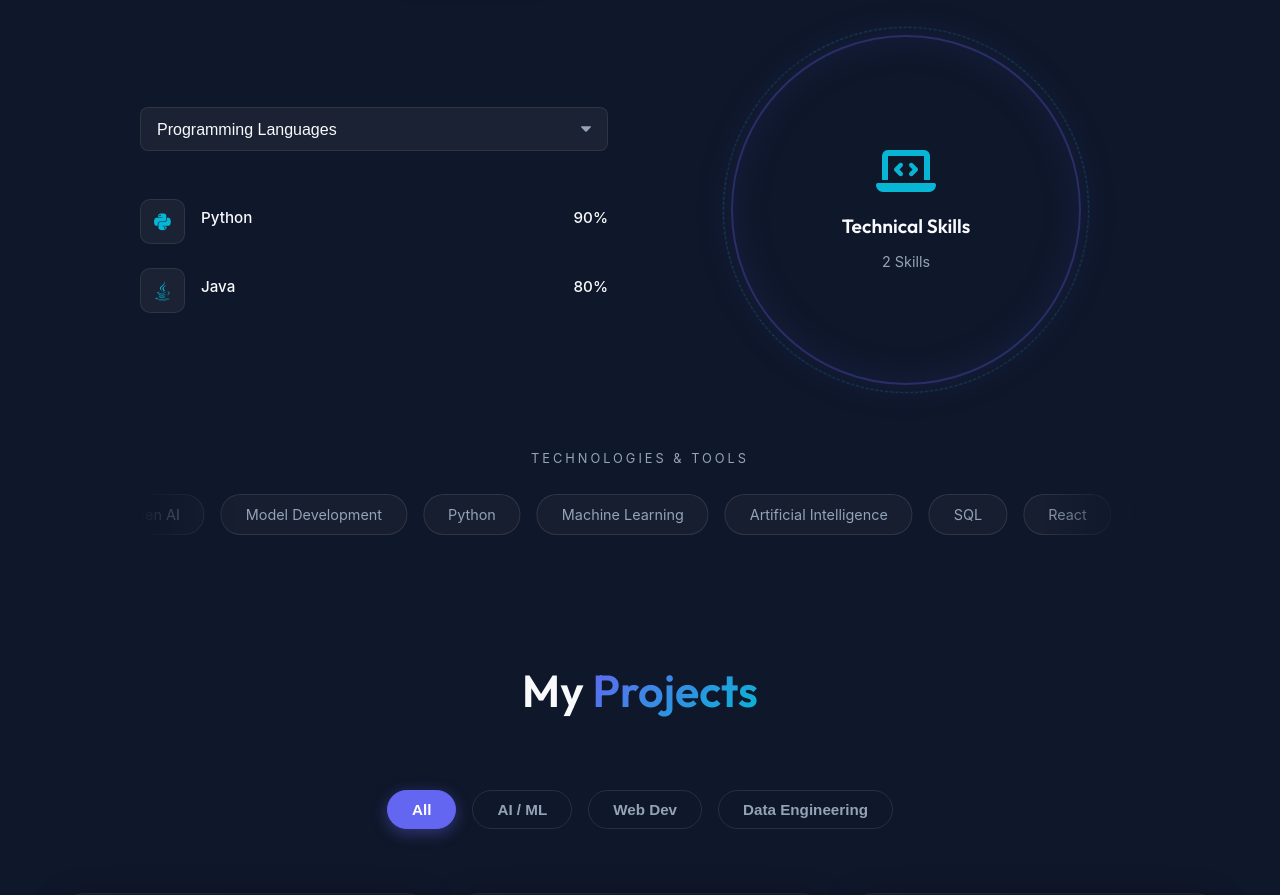
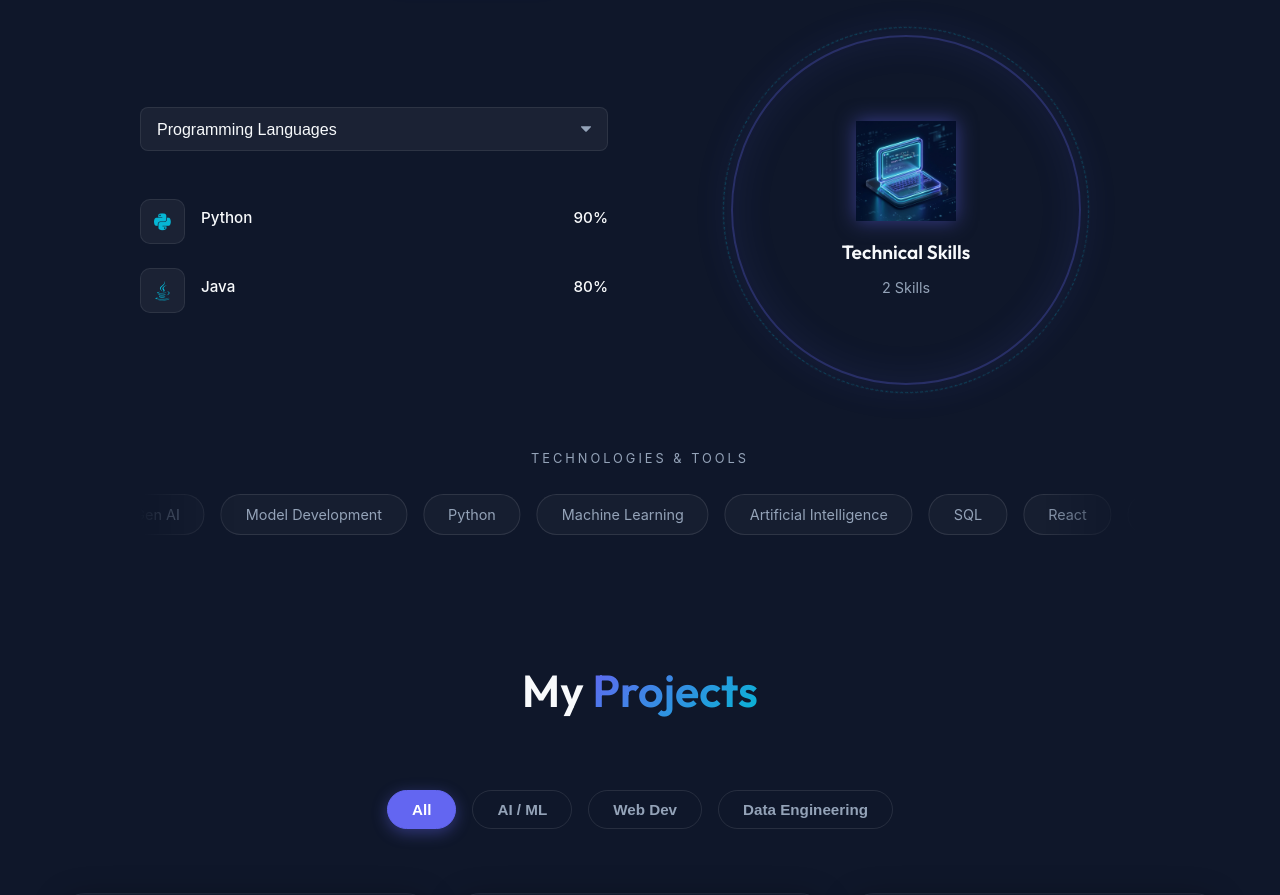
Before and after one commit to jaiharijayapaul/Jaihari-Jayapaul-portfolio, a React (Vite) app: page / in a window 1280 px wide. Shown: the part 1900-2795 px from the top of the page. Built offline with nearby package versions, Linux system fonts and the light colour scheme.

Commit message:
Add files via upload

```diff
--- a/src/components/Skills.jsx
+++ b/src/components/Skills.jsx
@@ -15,6 +15,7 @@ const Skills = () => {
     const skillCategories = {
         'Technical Skills': {
             icon: 'fas fa-laptop-code',
+            image: '/skills/tech.png',
             categories: {
                 'Programming Languages': [
                     { name: 'Python', percentage: 90, icon: 'fab fa-python' },
@@ -35,6 +36,7 @@ const Skills = () => {
         },
         'Tools & IDEs': {
             icon: 'fas fa-tools',
+            image: '/skills/tools.png',
             skills: [
                 { name: 'VS Code', percentage: 95, icon: 'fas fa-code' },
                 { name: 'GitHub', percentage: 90, icon: 'fab fa-github' },
@@ -45,6 +47,7 @@ const Skills = () => {
         },
         'Soft Skills': {
             icon: 'fas fa-users',
+            image: '/skills/soft.png',
             skills: [
                 { name: 'Teamwork', percentage: 100, icon: 'fas fa-users-cog' },
                 { name: 'Adaptability', percentage: 100, icon: 'fas fa-sync' },
@@ -134,7 +137,7 @@ const Skills = () => {
                     <div className="skills-visual-col" data-aos="fade-left" data-aos-delay="200">
                         <Tilt options={tiltOptions}>
                             <div className="skills-circle-display">
-                                <i className={skillCategories[activeTab].icon} style={{fontSize: '3rem', color: 'var(--accent-color)', marginBottom: '1rem'}}></i>
+                                <img src={skillCategories[activeTab].image} alt={activeTab} style={{ width: '100px', height: '100px', objectFit: 'contain', marginBottom: '1rem', filter: 'drop-shadow(0 0 10px rgba(99, 102, 241, 0.5))' }} draggable="false" />
                                 <h3 style={{fontSize: '1.2rem', color: 'var(--text-primary)', marginBottom: '0.5rem'}}>{activeTab}</h3>
                                 <p style={{color: 'var(--text-secondary)', fontSize: '0.9rem'}}>{activeSkills.length} Skills</p>
                             </div>
```
